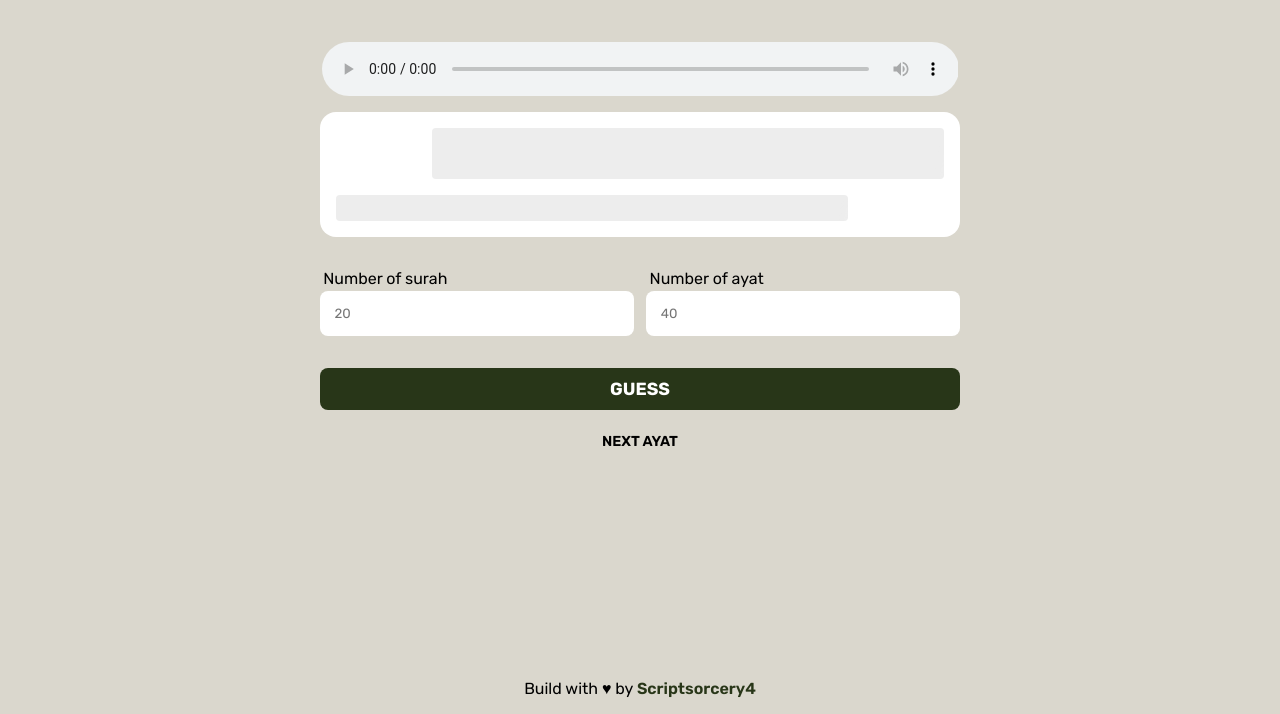
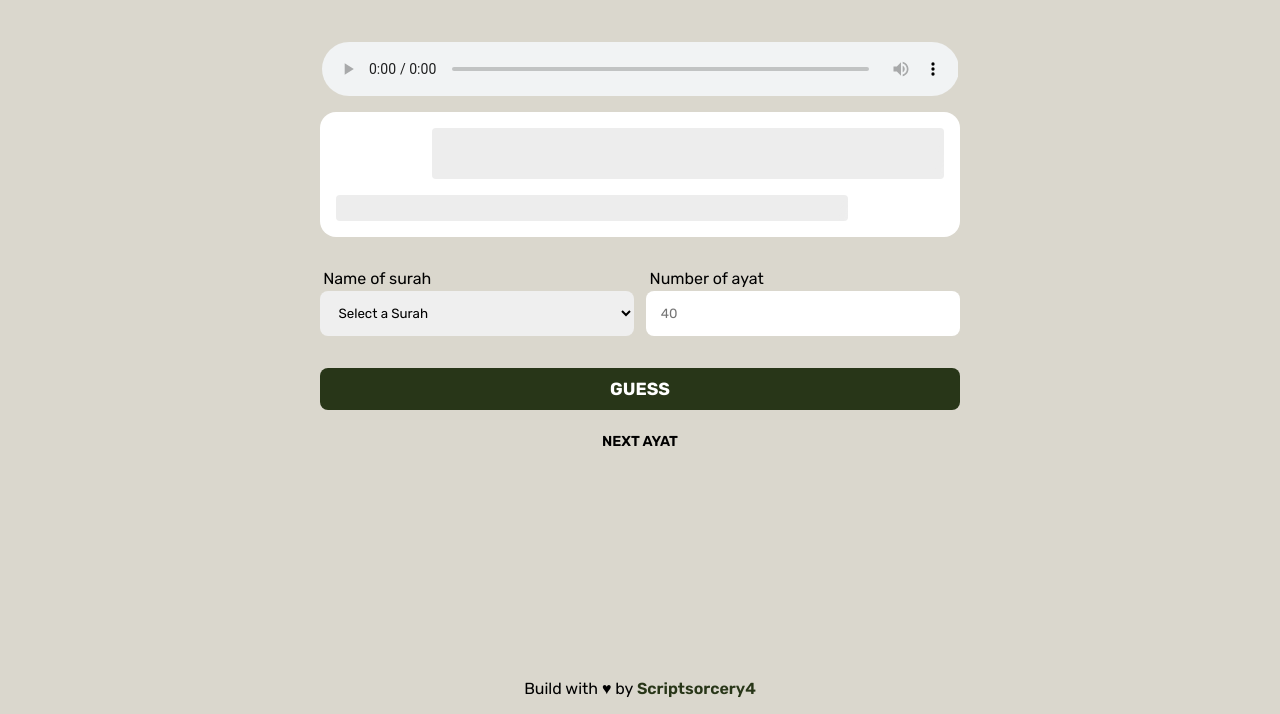
Before and after one commit to scriptsorcery4/GuessAyat, a website: page app.html in a window 1280 px wide. Shown: the part 86-800 px from the top of the page. Drawn offline with Linux system fonts and the light colour scheme; no server answers.

Commit message:
surah-options

```diff
--- a/app.html
+++ b/app.html
@@ -58,8 +58,10 @@
                     <input id="cor" type="hidden">
                     <div>
                         <div>
-                            <label>Number of surah</label>
-                            <input id="numsurah" type="number" required min="1" max="114" placeholder="20">
+                            <label>Name of surah</label>
+                            <select id="numsurah" required>
+                                <option value="" disabled selected>Select a Surah</option>
+                            </select>
                         </div>
                         <div>
                             <label>Number of ayat</label>
@@ -77,6 +79,36 @@
             </div>
         </footer>
     </section>
+    <script>
+        const surahs = [
+            "Al-Fatiha", "Al-Baqarah", "Aal-E-Imran", "An-Nisa'", "Al-Ma'idah", "Al-An'am",
+            "Al-A'raf", "Al-Anfal", "At-Tawbah", "Yunus", "Hud", "Yusuf", "Ar-Ra'd", "Ibrahim",
+            "Al-Hijr", "An-Nahl", "Al-Isra", "Al-Kahf", "Maryam", "Ta-Ha", "Al-Anbiya", "Al-Hajj",
+            "Al-Mu'minun", "An-Nur", "Al-Furqan", "Ash-Shu'ara", "An-Naml", "Al-Qasas", "Al-Ankabut",
+            "Ar-Rum", "Luqman", "As-Sajda", "Al-Ahzab", "Saba", "Fatir", "Ya-Sin", "As-Saffat",
+            "Sad", "Az-Zumar", "Ghafir", "Fussilat", "Ash-Shura", "Az-Zukhruf", "Ad-Dukhan",
+            "Al-Jathiya", "Al-Ahqaf", "Muhammad", "Al-Fath", "Al-Hujurat", "Qaf", "Adh-Dhariyat",
+            "At-Tur", "An-Najm", "Al-Qamar", "Ar-Rahman", "Al-Waqi'a", "Al-Hadid", "Al-Mujadila",
+            "Al-Hashr", "Al-Mumtahina", "As-Saff", "Al-Jumu'a", "Al-Munafiqun", "At-Taghabun",
+            "At-Talaq", "At-Tahrim", "Al-Mulk", "Al-Qalam", "Al-Haqqah", "Al-Ma'arij", "Nuh",
+            "Al-Jinn", "Al-Muzzammil", "Al-Muddathir", "Al-Qiyama", "Al-Insan", "Al-Mursalat",
+            "An-Naba", "An-Nazi'at", "Abasa", "At-Takwir", "Al-Infitar", "Al-Mutaffifin",
+            "Al-Inshiqaq", "Al-Buruj", "At-Tariq", "Al-A'la", "Al-Ghashiya", "Al-Fajr", "Al-Balad",
+            "Ash-Shams", "Al-Lail", "Ad-Duhaa", "Ash-Sharh", "At-Tin", "Al-Alaq", "Al-Qadr",
+            "Al-Bayyina", "Az-Zalzala", "Al-Adiyat", "Al-Qari'a", "At-Takathur", "Al-Asr", "Al-Humaza",
+            "Al-Fil", "Quraish", "Al-Ma'un", "Al-Kawthar", "Al-Kafirun", "An-Nasr", "Al-Masad",
+            "Al-Ikhlas", "Al-Falaq", "An-Nas"
+        ];
+
+        const numsurahSelect = document.getElementById("numsurah");
+
+        surahs.forEach((surah, index) => {
+            const option = document.createElement("option");
+            option.value = index + 1; // Surah numbers start from 1
+            option.textContent = `${index + 1}. ${surah}`;
+            numsurahSelect.appendChild(option);
+        });
+    </script>
     <script src="/script.js"></script>
 </body>
 </html>
--- a/style.css
+++ b/style.css
@@ -305,6 +305,13 @@ footer div p a:hover{
     border: none;
 }
 
+select{
+    height: 2.8rem;
+    border-radius: 0.5rem;
+    padding: 0 0.9rem;
+    border: none;
+}
+
 /* loader */
 
 #loading_en, #loading_ar{
```
